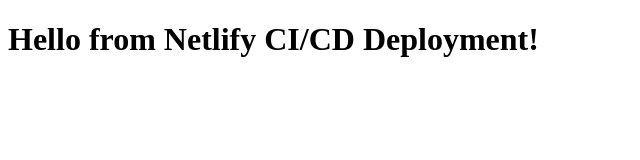
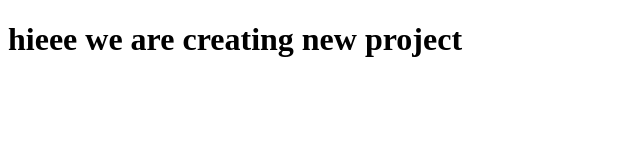
Before and after one commit to samruddhi61/netlify-app1, a plain HTML site: page index.html in a window 1280 px wide. Shown: the whole page, without its empty margins (0-640 px from the left). Drawn offline with Linux system fonts and the light colour scheme.

Commit message:
updated website

```diff
--- a/index.html
+++ b/index.html
@@ -4,6 +4,6 @@
 	   <title>Netlify CI/CD</title>
 	</head>
 	<body>
-  	<h1>Hello from Netlify CI/CD Deployment!</h1>
+  	<h1>hieee we are creating new project</h1>
 	</body>
 	</html>
```
